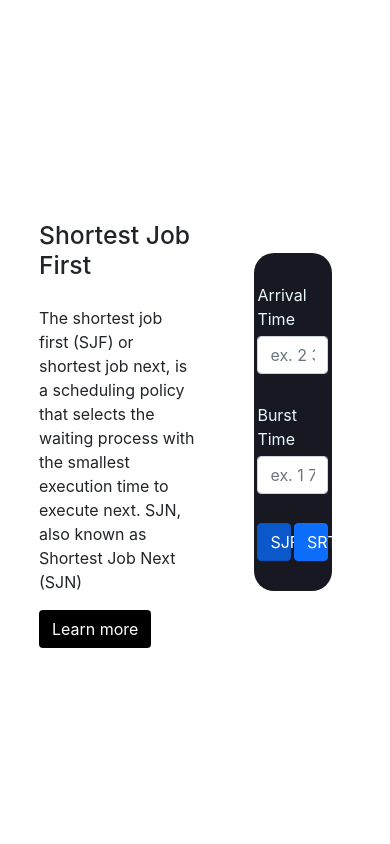
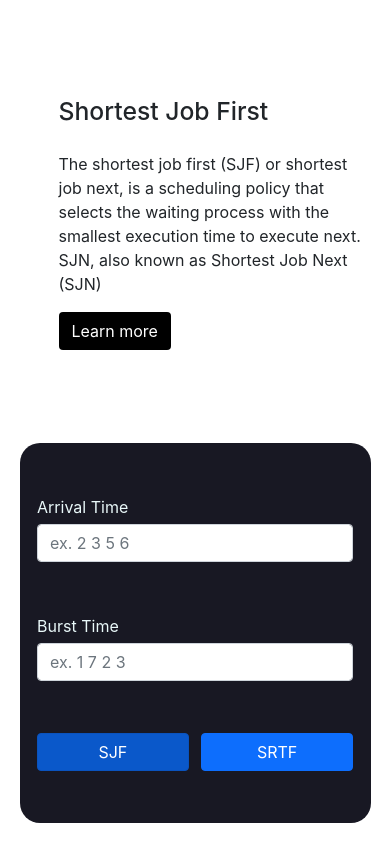
Before and after one commit to narottamandeep2003/OS, a React (Create React App) app: page / in a window 390 px wide. Built offline with nearby package versions, Linux system fonts and the light colour scheme.

Commit message:
initial commit

```diff
--- a/src/App.css
+++ b/src/App.css
@@ -98,3 +98,36 @@ caption {
   padding: 5px 30px;
   margin: 10px 10px;
 }
+
+@media  screen and (max-width: 800px) {
+  .conMain{
+    flex-direction: column;
+  }
+  .second {
+    display: flex;
+    justify-content: center;
+    align-items: center;
+    width: 100%;
+    height: 50%;
+  }
+  .first {
+    padding-left: 10%;
+    display: flex;
+    flex-direction: column;
+    justify-content: center;
+    /* align-items: center; */
+    width: 90%;
+    height: 50%;
+  }
+  .box {
+    display: flex;
+    justify-content: space-evenly;
+    align-items: center;
+    flex-direction: column;
+    width: 90%;
+    height: 90%;
+    border-radius: 20px;
+    background-color: #181823;
+    /* box-shadow: 2px 3px 2px rgba(187, 187, 187, 0.399), -2px -3px 2px rgb(149, 149, 149);s */
+  }
+}
--- a/src/components/Home.jsx
+++ b/src/components/Home.jsx
@@ -27,13 +27,13 @@ export default function HomeM() {
         if (isNaN(Number(s))) {
           return 0
         }
-        return Number(s)
+        return Math.abs(Number(s))
       })
       B = B.map((s) => {
         if (isNaN(Number(s))) {
           return 0
         }
-        return Number(s)
+        return Math.abs(Number(s))
       })
 
       if (A.length === B.length) {
@@ -62,26 +62,37 @@ export default function HomeM() {
         if (isNaN(Number(s))) {
           return 0
         }
-        return Number(s)
+        return Math.abs(Number(s))
       })
       B = B.map((s) => {
         if (isNaN(Number(s))) {
           return 0
         }
-        return Number(s)
+        return Math.abs(Number(s))
       })
       if (A.length === 0 || B.length === 0) {
         return
       }
       if (A.length === B.length) {
+        let bool = true
+        B.forEach((e) => {
+          console.log(e)
+          if (e === 0)
+            bool = false
+        })
+        if (bool) {
+          const obj = SjrfSolver(A, B)
+          const ans = obj.chart
+          SAvgTat((obj.avgTat).toPrecision(3))
+          SAvgWat((obj.avgWat).toPrecision(3))
+          SAvgRT((obj.avgRt).toPrecision(3))
+          setSol(ans)
+          SCView(!CView)
+        }
+        return
+      }
 
-        let obj = SjrfSolver(A, B)
-        let ans = obj.chart
-        SAvgTat((obj.avgTat).toPrecision(3))
-        SAvgWat((obj.avgWat).toPrecision(3))
-        setSol(ans)
-        SCView(!CView)
-      }
+      // }
       console.log(A)
       console.log(B)
     }
@@ -158,7 +169,7 @@ export default function HomeM() {
           <div className="foot">
             <button className='btn btn1'>AVG TAT : {AvgTat}</button>
             <button className='btn btn1'>AVG WAT : {AvgWat}</button>
-            <button className='btn btn1'>AVG RT : {AvgWat}</button>
+            <button className='btn btn1'>AVG RT : {AvgRT}</button>
           </div>
         </div>
       </>
```
